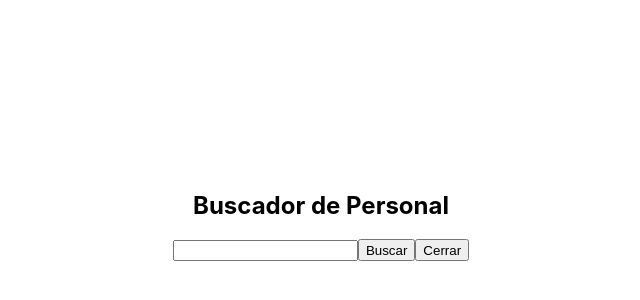
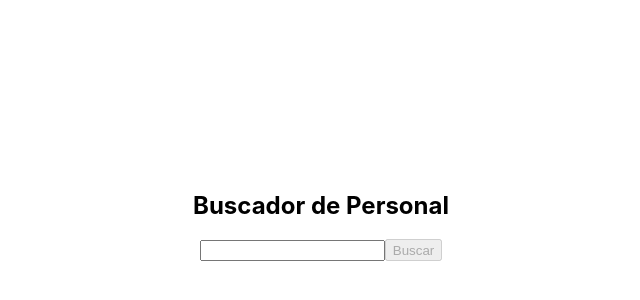
Before and after one commit to edganime96/react-searchbox, a React (Create React App) app in the folder login-udemy/: page / in a window 1280 px wide. Shown: the part 184-484 px from the top of the page, without its empty margins (319-959 px from the left). Built offline with nearby package versions, Linux system fonts and the light colour scheme.

Commit message:
Buscador listo

```diff
--- a/login-udemy/src/views/Search/components/SearchBox/index.js
+++ b/login-udemy/src/views/Search/components/SearchBox/index.js
@@ -1,7 +1,7 @@
 import { useState } from "react";
 import "./style.css";
 
-export default function SearchBox({ onSearch, onClose }) {
+export default function SearchBox({ onSearch, onClose, isSearching }) {
   const [searchText, setSearchText] = useState('');
 
   const handleSearchClick = () => {
@@ -20,8 +20,8 @@ export default function SearchBox({ onSearch, onClose }) {
             className="search-box-input"
           />
         </label>
-        <button onClick={() => onSearch(searchText)}>Buscar</button>
-        <button onClick={handleSearchClick}>Cerrar</button>
+        <button onClick={() => onSearch(searchText)} disabled={!searchText.length}>Buscar</button>
+        {isSearching && <button onClick={handleSearchClick} disabled={!searchText.length}>Cerrar</button>}
       </div>
     </div>
   );
--- /dev/null
+++ b/login-udemy/src/views/Search/components/SearchResults/SearchResultsItem.js
@@ -0,0 +1,14 @@
+export default function SearchResultItem({ name, email }) {
+  return(
+    <div style={{
+      backgroundColor: "#E8E7E7",
+      marginTop: "1rem",
+      margingBottom: "1rem",
+      padding: 20,
+      width: "100%"
+    }}>
+      <p>{name}</p>
+      <p>{email}</p>
+    </div>
+  );
+}
--- /dev/null
+++ b/login-udemy/src/views/Search/components/SearchResults/index.js
@@ -0,0 +1,14 @@
+import SearchResultsItem from "./SearchResultsItem";
+
+export default function SearchResults({ results, isSearching }) {
+  return (
+    <div style={{
+      width: "100%",
+      // padding: "0rem 2rem 0 2rem"
+      padding: "0px 20px"
+    }}>
+      {!results?.lenght && isSearching && <p>No existen resultados</p>}
+      {results?.map((value) => <SearchResultsItem key={value.id} {... value} />)}
+    </div>
+  );
+}
--- a/login-udemy/src/views/Search/index.js
+++ b/login-udemy/src/views/Search/index.js
@@ -1,5 +1,6 @@
 import { useState } from "react";
 import SearchBox from "./components/SearchBox";
+import SearchResults from "./components/SearchResults";
 
 import data from "../../data/users.json";
 import "./style.css";
@@ -19,14 +20,15 @@ export default function Search() {
 
     if (data?.length) {
       const searchTextMinus = searchText.toLowerCase();
-      const filterData = data.filter((value) => {
+      const filteredData = data.filter((value) => (
           value.name.toLowerCase().includes(searchTextMinus) ||
           value.phone.toLowerCase().includes(searchTextMinus) ||
           value.email.toLowerCase().includes(searchTextMinus) ||
           value.username.toLowerCase().includes(searchTextMinus)
-      });
+        )
+      );
 
-      setResults(filterData);
+      setResults(filteredData);
     }
   };
 
@@ -40,7 +42,8 @@ export default function Search() {
   console.log(results);
   return (
     <div className={`search ${isAtTop ? "search--top" : "search--center"}`}>
-      <SearchBox onSearch={handleSearchClick} onClose={handleCloseClick} />
+      <SearchBox onSearch={handleSearchClick} onClose={handleCloseClick} isSearching={isAtTop} />
+      <SearchResults results={results} isSearching={isAtTop} />
     </div>
-  )
+  );
 }
--- a/login-udemy/src/views/Search/style.css
+++ b/login-udemy/src/views/Search/style.css
@@ -1,12 +1,14 @@
 .search {
-  height: 100vh;
+  /* height: 100vh; */
   display: flex;
   width: 100%;
+  flex-direction: column;
 }
 
 .search--center {
   justify-content: center;
   align-items: center;
+  height: 100vh;
 }
 
 .search--top {
```
